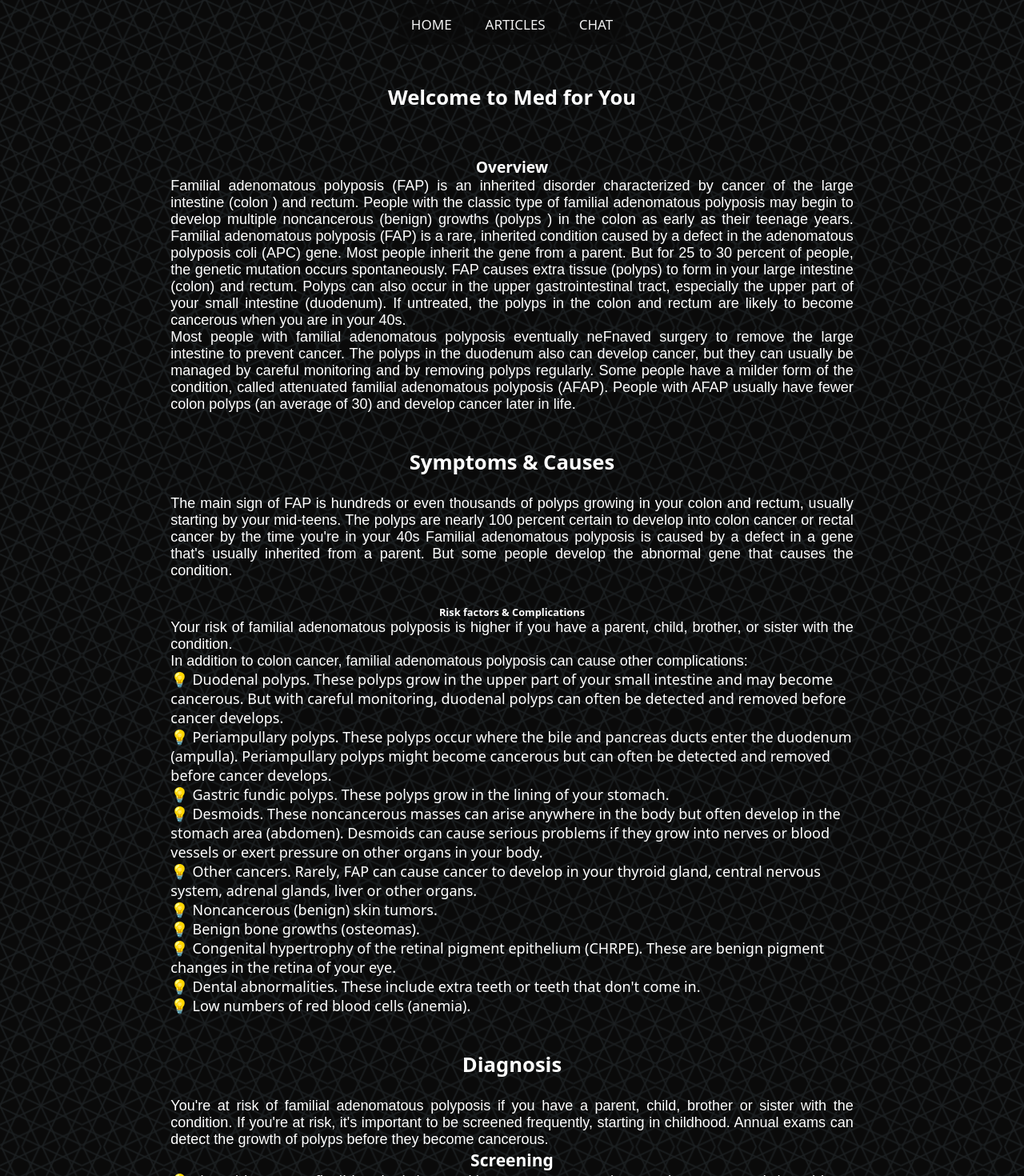
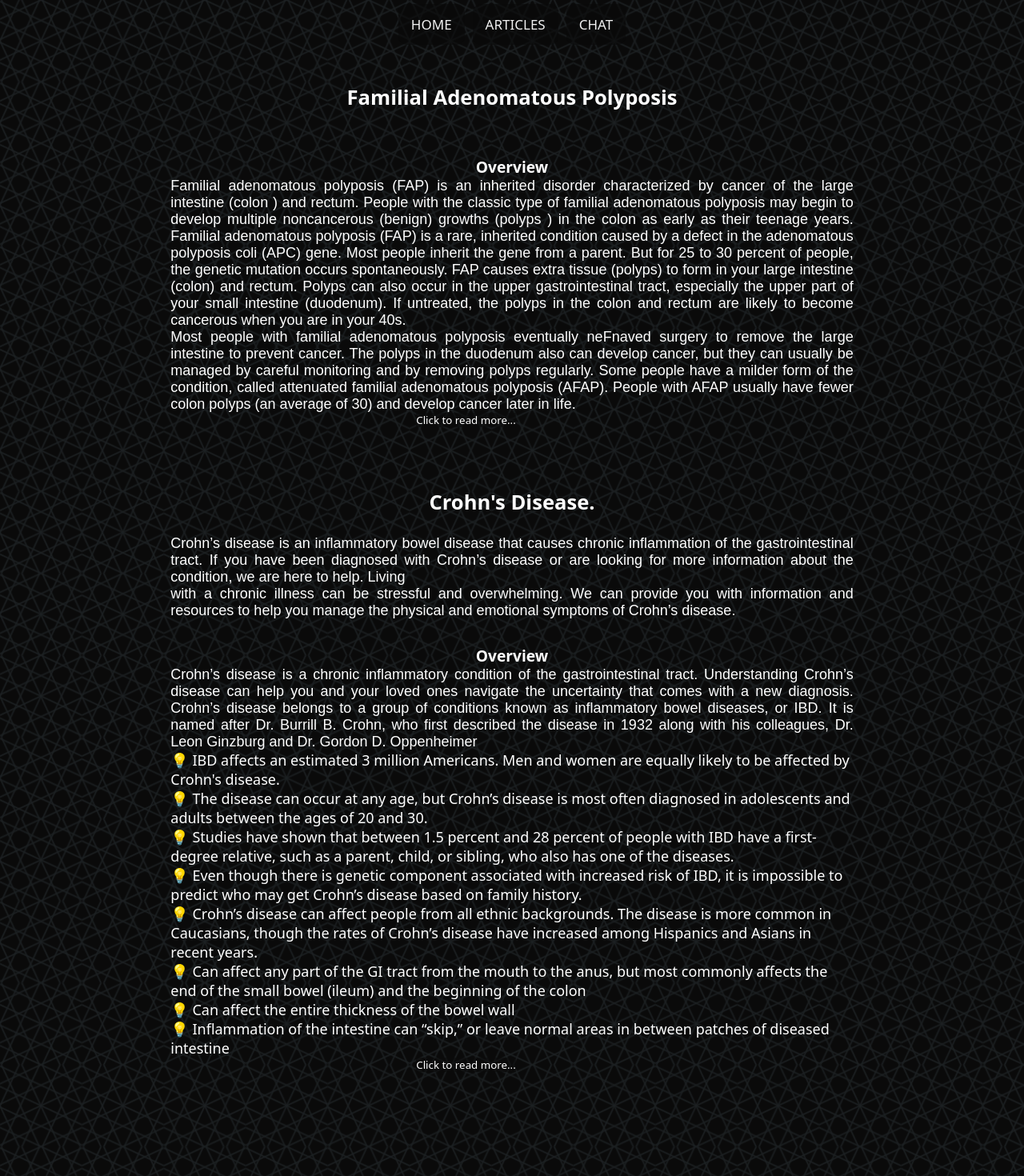
Before and after one commit to Kakajohn/interactive-internet-technologies-for-people-with-autoimmune-bowel-diseases-frontend, a React (Create React App) app: page /med4u/articles in a window 1280 px wide. Shown: the top 1470 px of the page at 80% size. Built offline with nearby package versions, Linux system fonts and the light colour scheme; what react-alert-template-basic would draw is missing.

Commit message:
updated articles read more read less

```diff
--- a/src/components/Articles.jsx
+++ b/src/components/Articles.jsx
@@ -1,13 +1,66 @@
 import React from 'react'
+import { useRef,useEffect, useState } from 'react';
 import NavigationBar from './NavigationBar'
 import '../sass/components/_articles.scss'
 import Footer from './Footer'
 const Articles = () => {
+
+  const [click, setClick] = useState(false)
+
+  const [clicked, setClicked] = useState(false)
+
+  let [count, setCount] = useState(0);
+
+  const ref = useRef(null);
+
+  const showmore = () => {
+     setClick(true);
+     document.getElementById('less').style.visibility = 'visible';
+     document.getElementById('read').style.visibility = 'collapse' ;
+     count ++;
+     setCount(count)
+     console.log(count)
+  }
+
+  const showless = () => {
+    setClick(false);
+    document.getElementById('less').style.visibility = 'collapse';
+    document.getElementById('read').style.visibility = 'visible';
+
+  }
+  const show = () => {
+    setClicked(true);
+    document.getElementById('less2').style.visibility = 'visible';
+    document.getElementById('read2').style.visibility = 'collapse' ;
+  }
+  const hide = () => {
+    setClicked(false);
+    document.getElementById('less2').style.visibility = 'hidden';
+    document.getElementById('read2').style.visibility = 'visible' ;
+  }
+  useEffect(()=>{
+    if(click === false || clicked === false){
+      document.getElementById('more').style.visibility = 'collapse' ;
+      document.getElementById('less').style.visibility = 'collapse';
+      document.getElementById('read').style.visibility = 'visible' ;
+
+      document.getElementById('more2').style.visibility = 'collapse' ;
+      document.getElementById('less2').style.visibility = 'collapse';
+      document.getElementById('read2').style.visibility = 'visible' ;
+      console.log(click, setClick)
+    }else if(click === true || clicked === true) {
+      document.getElementById('read').style.visibility = 'collapse' ;
+      document.getElementById('more').style.visibility = 'visible' ;
+
+      document.getElementById('read2').style.visibility = 'collapse' ;
+      document.getElementById('more2').style.visibility = 'visible' ;
+    }
+  },[setClick])
   return (
     <>
     <NavigationBar />
     <div className="content-a">
-        <h1 id='header'>Welcome to Med for You</h1>
+        <h1 id='header'>Familial Adenomatous Polyposis</h1>
       <div className="secondary-a">
         <div className="col-8 ">
         <h2 id='define-new-section'>Overview</h2>
@@ -27,9 +80,9 @@ const Articles = () => {
                       cancer, but they can usually be managed by careful monitoring and by removing polyps regularly.
                       Some people have a milder form of the condition, called attenuated familial adenomatous polyposis
                       (AFAP). People with AFAP usually have fewer colon polyps (an average of 30) and develop cancer
-                      later in life.
-                    </p>
-                    <h1 id='define-new-section'>Symptoms & Causes</h1>
+                      later in life. <p id='more'></p>
+                    </p> <button id='read' onClick={showmore} ref={ref}>Click to read more...</button><button id='less' onClick={showless} ref={ref}>Click to read less...</button>
+                  {click && (<span id='more'>  <h1 id='define-new-section'>Symptoms & Causes</h1>
                     <p>
                       The main sign of FAP is hundreds or even thousands of polyps growing in your colon and rectum,
                       usually starting by your mid-teens. The polyps are nearly 100 percent certain to develop into
@@ -159,7 +212,8 @@ const Articles = () => {
                         or all of the colon:
                       </p>
                     </p>
-                    <li>
+                   <ul>
+                   <li>
                       💡 Subtotal colectomy with ileorectal anastomosis, in which the rectum is left in place <br />{' '}
                     </li>
                     <li>
@@ -171,6 +225,7 @@ const Articles = () => {
                       💡 Total proctocolectomy with ileoanal anastomosis (also called J-pouch surgery), in which the
                       colon and rectum are removed and a part of the small intestine is attached to the rectum <br />
                     </li>
+                   </ul>
                     <h2 id='define-new-section'>Follow-up treatment</h2>
                     <p>
                       Surgery doesn't cure FAP. Polyps can continue to form in the remaining or reconstructed parts of
@@ -234,8 +289,8 @@ const Articles = () => {
                       <li>💡 Will surgery cure my FAP?</li>
                       <li>💡 If not, what follow-up and treatment will I need?</li>
                       <li>💡 How accurate is genetic testing?</li>
-                      <p id='Crohn'></p>
-                    </ul>
+                      {/* <p id='Crohn'></p> */}
+                    </ul></span>)}
            </div>
       </div>
       <div className="secondary-a" id='define-new-section'>
@@ -289,9 +344,9 @@ const Articles = () => {
                       <li>
                         💡 Inflammation of the intestine can “skip,” or leave normal areas in between patches of
                         diseased intestine
-                      </li>
-                    </ul>
-                    <h1 id='define-new-section'>Causes</h1>
+                      </li> <p id='more2'></p>
+                    </ul> <button id='read2' onClick={show} ref={ref}>Click to read more...</button><button onClick={hide} id='less2' ref={ref}>Click to read less...</button>
+                  {clicked && (<span>  <h1 id='define-new-section'>Causes</h1>
                     <br /> <h2 id='define-new-section'>Here's what we do know:</h2>
                     <ul>
                       <li>💡 Men and women are equally likely to be affected.</li>
@@ -554,7 +609,7 @@ const Articles = () => {
                       over time, periods of remission can be extended and periods of symptom flare ups can be reduced.
                       Several types of medication are being used to treat Crohn's disease today.
                       <br />
-                      <h4>Combination Therapy</h4>
+                      <h3>Combination Therapy</h3>
                       In some circumstances, a health care provider may recommend adding an additional therapy that will
                       work in combination with the initial therapy to increase its effectiveness. For example,
                       combination therapy could include the addition of a biologic to an immunomodulator. As with all
@@ -588,7 +643,7 @@ const Articles = () => {
                       (anastomosis). While these procedures may cause your symptoms to disappear for many years, Crohn’s
                       frequently recurs later in life.
                     </p>
-                    <h4>Key things to know about Surgery:</h4>
+                    <h3>Key things to know about Surgery:</h3>
                     <ul>
                       <li>
                         💡 Over a span of 5 years, studies have shown that 18% of Crohn's patients may eventually
@@ -748,7 +803,7 @@ const Articles = () => {
                         💡 Ask your doctor or nurse how best to contact them in between appointments with follow up
                         questions.
                       </li>
-                    </ul>
+                    </ul></span>)}
       </div>
       </div>
     </div>
--- a/src/components/Footer.jsx
+++ b/src/components/Footer.jsx
@@ -2,7 +2,7 @@ import React from 'react';
 
 const Footer = () => {
   return (
-    <footer style={{ textAlign: 'center', padding: '5px', color: 'rgb(235 230 230 / 48%)' }}>
+    <footer style={{ textAlign: 'center', padding: '5px', color: 'rgb(235 230 230 / 48%)', marginTop:"11rem" }}>
       You can contact us at{' '}
       <a style={{ color: 'rgb(235 230 230 / 48%)' }} href='mailto:kakaziag@csd.auth.gr'>
         kakaziag@csd.auth.gr{' '}
--- a/src/components/MedCareSection.jsx
+++ b/src/components/MedCareSection.jsx
@@ -13,10 +13,10 @@ const MedCareSection = () => {
 
      setClick(true);
      document.getElementById('less').style.visibility = 'visible';
-     document.getElementById('read').style.visibility = 'hidden' ;
+     document.getElementById('read').style.visibility = 'collapse' ;
 
      document.getElementById('less2').style.visibility = 'visible';
-     document.getElementById('read2').style.visibility = 'hidden' ;
+     document.getElementById('read2').style.visibility = 'collapse' ;
      count ++;
      setCount(count)
      console.log(count)
@@ -25,29 +25,29 @@ const MedCareSection = () => {
 
   const showless = () => {
     setClick(false);
-    document.getElementById('less').style.visibility = 'hidden';
+    document.getElementById('less').style.visibility = 'collapse';
     document.getElementById('read').style.visibility = 'visible';
 
-    document.getElementById('less2').style.visibility = 'hidden';
+    document.getElementById('less2').style.visibility = 'collapse';
     document.getElementById('read2').style.visibility = 'visible';
 
   }
 
   useEffect(()=>{
     if(click === false ){
-      document.getElementById('more').style.visibility = 'hidden' ;
-      document.getElementById('less').style.visibility = 'hidden';
+      document.getElementById('more').style.visibility = 'collapse' ;
+      document.getElementById('less').style.visibility = 'collapse';
       document.getElementById('read').style.visibility = 'visible' ;
 
-      document.getElementById('more2').style.visibility = 'hidden' ;
-      document.getElementById('less2').style.visibility = 'hidden';
+      document.getElementById('more2').style.visibility = 'collapse' ;
+      document.getElementById('less2').style.visibility = 'collapse';
       document.getElementById('read2').style.visibility = 'visible' ;
       console.log(click, setClick)
     }else if(click === true ) {
-      document.getElementById('read').style.visibility = 'hidden' ;
+      document.getElementById('read').style.visibility = 'collapse' ;
       document.getElementById('more').style.visibility = 'visible' ;
 
-      document.getElementById('read2').style.visibility = 'hidden' ;
+      document.getElementById('read2').style.visibility = 'collapse' ;
       document.getElementById('more2').style.visibility = 'visible' ;
     }
   },[setClick])
@@ -101,7 +101,7 @@ const MedCareSection = () => {
                   comparable health outcomes in traditional patient patient meetings, provide greater patient
                   satisfaction and be more economical.
                 </li>
-              </ul></span>)}
+              </ul>
               <p>
                 Telemedicine is sometimes used as a synonym or in a more limited sense to describe remote clinical
                 services, such as diagnosis and monitoring. When rural areas, lack of transportation, lack of mobility,
@@ -111,7 +111,7 @@ const MedCareSection = () => {
                 remote access or physiotherapy via digital monitoring instruments. All these tests should be forwarded
                 to a senior specialist for monitoring. In order to evaluate information through the continuous flow of
                 information for the proper creation of the platform for communication between the participants.{' '}
-              </p>
+              </p></span>)}
             </div>
             <div className="col-8">
           <h1 className='text-center text-danger pt-2 pb-3'>Why we need telemedicine?.</h1>
--- a/src/sass/components/_articles.scss
+++ b/src/sass/components/_articles.scss
@@ -45,6 +45,17 @@ p{
   text-align:justify;
   font-size: 18px;
 }
+#read , #less,#read2 , #less2{
+  visibility: visible;
+  background: #0a0a0a87;
+  color: #fff;
+  border: unset;
+  cursor: pointer;
+}
+ul>li{
+  font-size: 18px;
+  text-align: left;
+}
 @media  (max-width:600px){
   h1, h2, h3, h4 , h5{
       font-size: 16px;
--- a/src/sass/components/_medcaresection.scss
+++ b/src/sass/components/_medcaresection.scss
@@ -12,6 +12,13 @@
   p{
     text-align:justify;
   }
+
+  ul ,ul>li{
+    margin: 2px;
+    padding: 2px;
+    text-align: left;
+  }
+
   @media  (max-width:600px){
     h1, h2, h3, h4 , h5{
         font-size: 16px;
```
